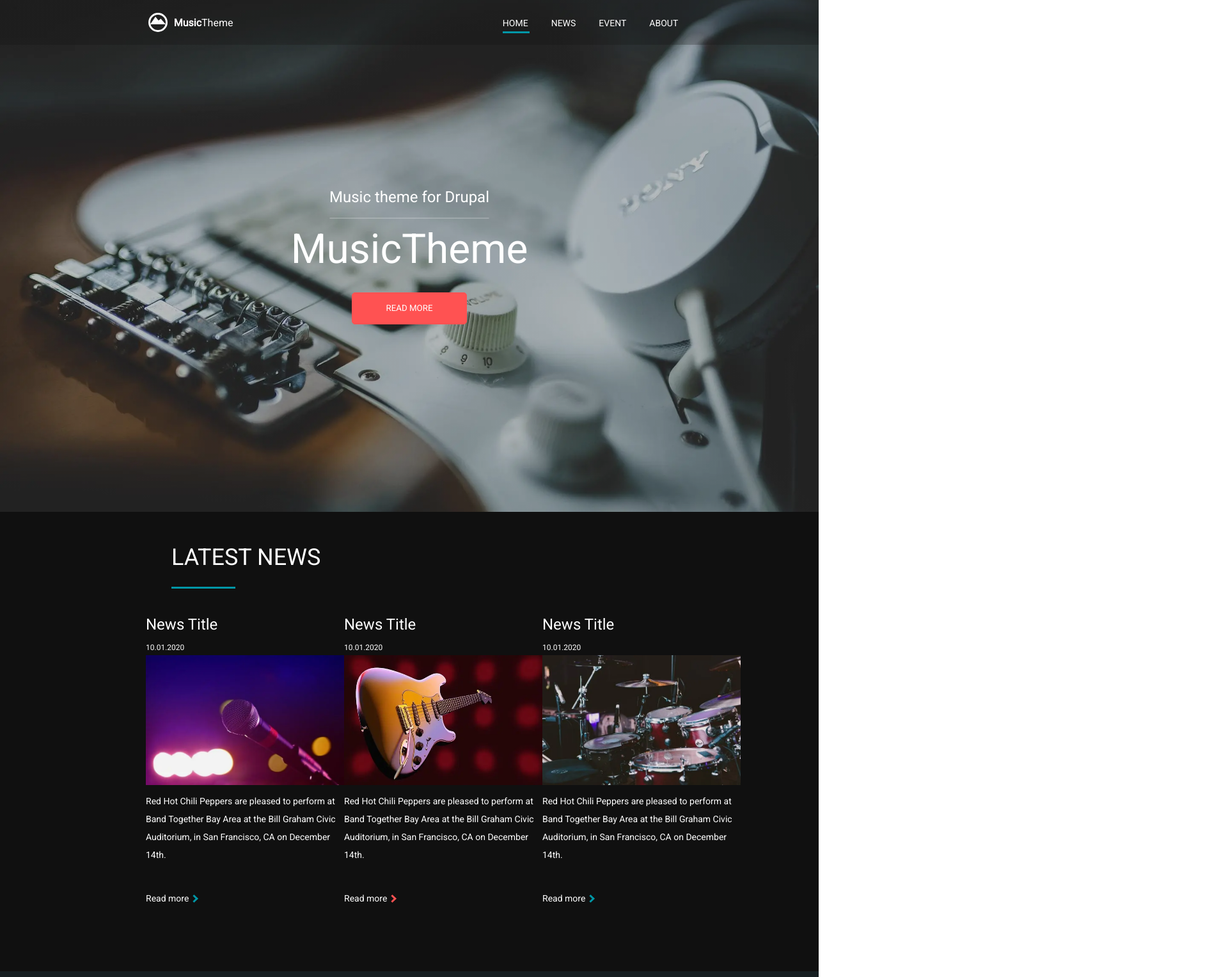
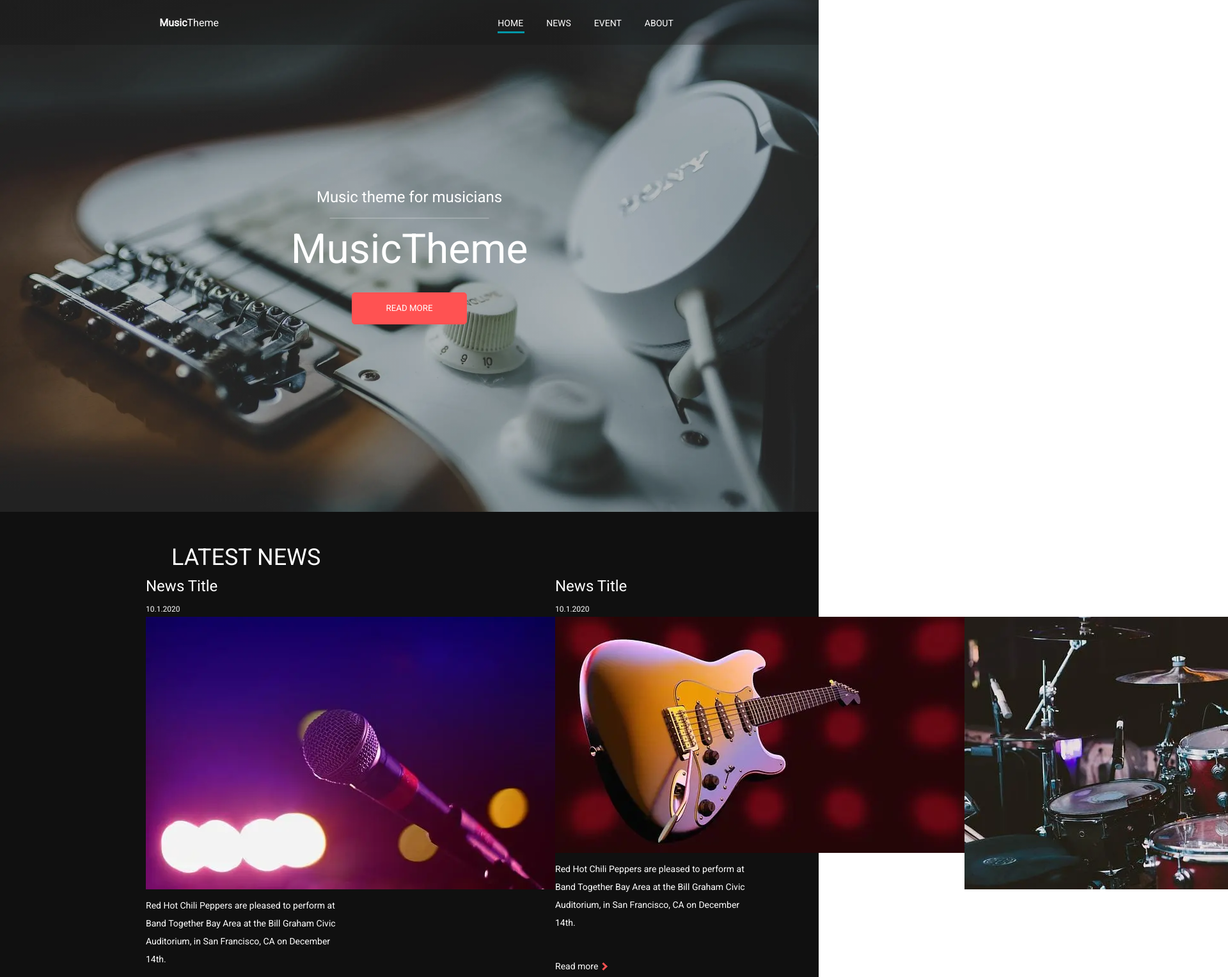
Before and after one commit to veronikagregorec/music-theme, a website: page index.html in a window 1280 px wide. Shown: the top 1527 px of the page at 64% size, 1920 px wide, since content can reach past the window. Drawn offline with Linux system fonts and the light colour scheme.

Commit message:
Added tags

```diff
--- a/index.html
+++ b/index.html
@@ -12,19 +12,8 @@
     <link rel="stylesheet" href="webfonts/">
 </head>
 <body>
-
     <header>
         <div class="logo">
-            <div class="div">
-                <svg xmlns="http://www.w3.org/2000/svg" version="1.1" xmlns:xlink="http://www.w3.org/1999/xlink"
-                    xmlns:svgjs="http://svgjs.dev/svgjs" viewBox="0 0 800 400">
-                    <path fill="white"
-                        d="M4.035867691040039,398.2062683105469C4.035867691040039,398.2062683105469,270.403564453125,2.690580129623413,270.403564453125,2.690580129623413C270.403564453125,2.690580129623413,429.14794921875,204.4842987060547,429.14794921875,204.4842987060547C429.14794921875,204.4842987060547,544.843017578125,112.10762023925781,544.843017578125,112.10762023925781C544.843017578125,112.10762023925781,796.8609619140625,398.2062683105469,796.8609619140625,398.2062683105469"
-                        stroke-width="2" stroke="url(&quot;#SvgjsLinearGradient1000&quot;)" stroke-linecap="round"
-                        stroke-opacity="1" stroke-dasharray="0 0"></path>
-                </svg>
-
-            </div>
             <a href="#" class="header__logo" >
                 <span><span style="font-weight: 600;">Music</span><span>Theme</span></span>
             </a>
@@ -43,7 +32,7 @@
     </header>
 
     <section class="backgroundImage" id="home">
-        <p class="backgroundImage__p1">Music theme for Drupal</p>
+        <p class="backgroundImage__p1">Music theme for musicians</p>
         <div class="backgroundImage__line"></div>
         <p class="backgroundImage__p2">
             <span><span style="font-weight: 500;">Music</span><span>Theme</span></span>
@@ -55,29 +44,28 @@
     <section class="wrap" id="news">
         <div class="latestNews">
             <h2 class="news__par">Latest News</h2>
-            <div class="line2"></div>
 
             <div class="latestNewsContainer">
-                <div class="news1">
+                <div class="news">
                     <p class="newsTitle">News Title</p>
-                    <p class="date">10.01.2020</p>
-                    <img src="/dist/images/microphone.webp" alt="Microphone" style="width: 310px; height: 203px">
+                    <p class="date">10.1.2020</p>
+                    <img src="/dist/images/microphone.webp" alt="Microphone">
                     <p class="newsp" style="width:310px; font-size: 14px;">Red Hot Chili Peppers are pleased to perform at Band Together Bay Area at the Bill Graham Civic Auditorium, in San Francisco, CA on December 14th.</p>
                     <a class="readMore" href="#">Read more <span class="arrow right"></span></a>
                 </div>
 
-                <div class="news2">
+                <div class="news">
                     <p class="newsTitle">News Title</p>
-                    <p class="date">10.01.2020</p>
-                    <img src="/dist/images/guitar1.webp" alt="Guitar" style="width: 310px; height: 203px">
+                    <p class="date">10.1.2020</p>
+                    <img src="/dist/images/guitar1.webp" alt="Guitar">
                     <p class="newsp" style="width:310px; font-size: 14px; font-weight: 400;">Red Hot Chili Peppers are pleased to perform at Band Together Bay Area at the Bill Graham Civic Auditorium, in San Francisco, CA on December 14th.</p>
                     <a class="readMore" href="#">Read more <span class="arrow2 right2"></span></a>
                 </div>
 
-                <div class="news3">
+                <div class="news">
                     <p class="newsTitle">News Title</p>
-                    <p class="date">10.01.2020</p>
-                    <img src="/dist/images/drums.webp" alt="Drums" style="width: 310px; height: 203px">
+                    <p class="date">10.1.2020</p>
+                    <img src="/dist/images/drums.webp" alt="Drums">
                     <p class="newsp" style="width:310px; font-size: 14px;">Red Hot Chili Peppers are pleased to perform at Band Together Bay Area at the Bill Graham Civic Auditorium, in San Francisco, CA on December 14th.</p>
                     <a class="readMore" href="#">Read more <span class="arrow right" ></span></a>
                 </div>
@@ -88,31 +76,31 @@
 
     <section class="wrap2" id="event">
         <div class="latestEvent">
-            <img src="./dist/images/turntable.webp" style="width: 500px; height:333px" alt="Vinyl">
 
             <div class="flex">
                 <p class="para__2">Latest Event</p>
-                <div class="line3"></div>
-                <p class="para__3" style="width: 570px;">
+                <p class="para__3">
                     Nam nisi tortor, lobortis sit amet elit nec, gravida fringilla eros. Donec tempor risus at sapien commodo vehicula.
                     Mauris id dignissim odio. Phasellus faucibus aliquam neque vel rhoncus. Curabitur consequat
                 </p>
             </div>
+
+            <img src="./dist/images/turntable.webp" alt="Vinyl">
         </div>
     </section>
 
     <section class="wrap3" id="about">
         <div class="aboutMe">
+            <img src="./dist/images/singer.webp" alt="Singer">
+
             <div class="flex">
                 <p class="para__2">About me</p>
-                <div class="line4"></div>
-                <p class="para__3" style="width: 420px;">
+                <p class="para__3">
                     Lorem ipsum dolor sit amet, consectetur adipiscing elit. Nunc ut enim ligula. Vestibulum ac pharetra risus. Mauris
                     egestas, risus eget posuere vulputate, dolor risus molestie velit, in rutrum felis justo et velit. Praesent finibus dui
                     quis neque hendrerit, sed dictum nisl scelerisque.
                 </p>
             </div>
-            <img src="./dist/images/singer.webp" style="width: 500px; height:500px" alt="Singer">
         </div>
     </section>
 
@@ -123,6 +111,11 @@
         <a href="#">Contact</a>
     </div>
 
+    <footer>
+        &copy 2022 Music Theme
+    </footer>
+
+
     <script src="src/js/script.js"></script>
 </body>
 </html>
```
